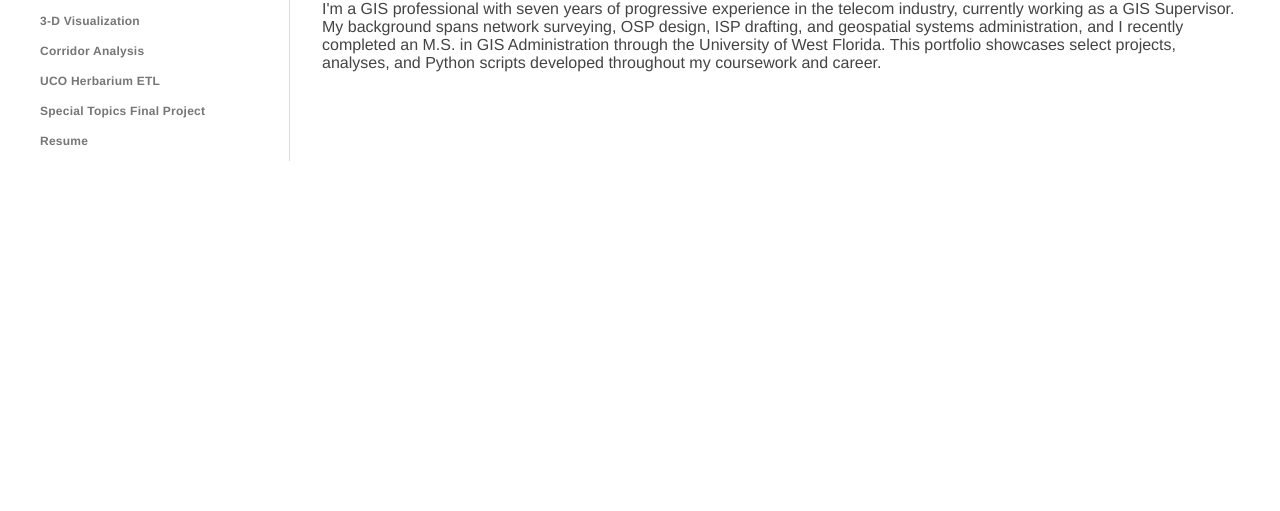
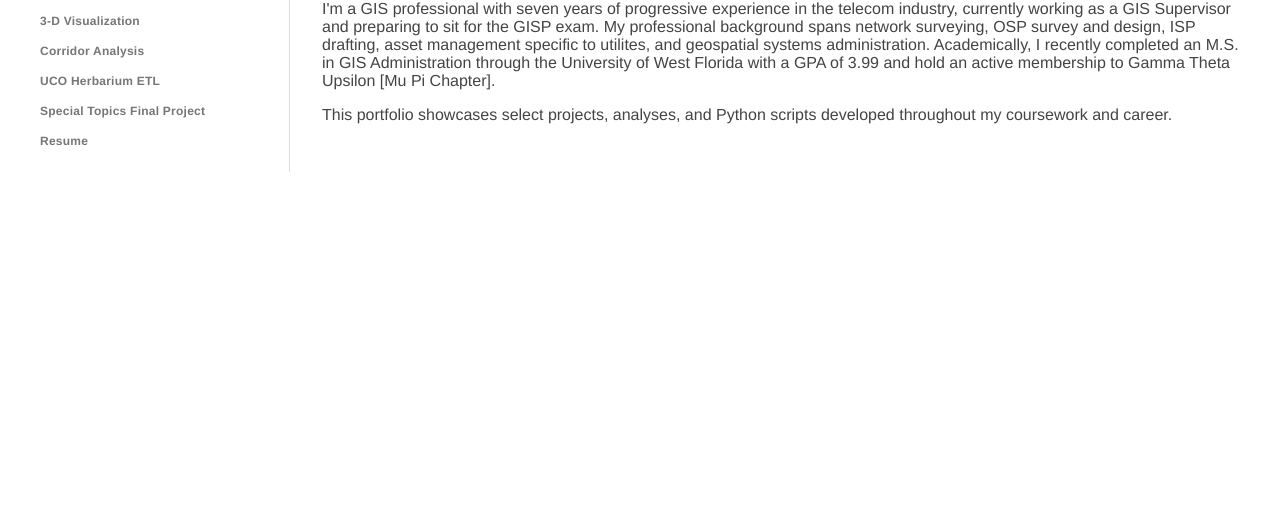
Before and after one commit to Mwright710788/Mwright710788.github.io, a plain HTML site: page index.html in a window 1280 px wide. Shown: the part 289-800 px from the top of the page. Drawn offline with Linux system fonts and the light colour scheme.

Commit message:
added additional info to homepage

```diff
--- a/css/style.css
+++ b/css/style.css
@@ -106,6 +106,7 @@ h2 {
   max-width: 1000px;
   width: 100%;
   margin: 0 auto;
+  margin-bottom: 1rem;
   text-align: left;
 }
 
@@ -127,7 +128,7 @@ h2 {
     height: 120px;
   }
   .banner-title {
-    font-size: 1.5rem;
+    font-size: 2.5rem;
   }
   .page-layout {
     grid-template-columns: 1fr;
--- a/index.html
+++ b/index.html
@@ -33,10 +33,11 @@
       <section id="portfolio">
         <h2>GIS Portfolio</h2>
         <p class="image-caption">I'm a GIS professional with seven years of progressive experience in the telecom
-        industry, currently working as a GIS Supervisor. My background spans network
-        surveying, OSP design, ISP drafting, and geospatial systems administration, and I recently
-        completed an M.S. in GIS Administration through the University of West Florida.
-        This portfolio showcases select projects, analyses, and Python scripts developed
+        industry, currently working as a GIS Supervisor and preparing to sit for the GISP exam. My professional background
+        spans network surveying, OSP survey and design, ISP drafting, asset management specific to utilites, and geospatial
+        systems administration. Academically, I recently completed an M.S. in GIS Administration through the University of
+        West Florida with a GPA of 3.99 and hold an active membership to Gamma Theta Upsilon [Mu Pi Chapter].</p>
+        <p class="image-caption">This portfolio showcases select projects, analyses, and Python scripts developed
         throughout my coursework and career.</p>
       </section>
     </main>
```
